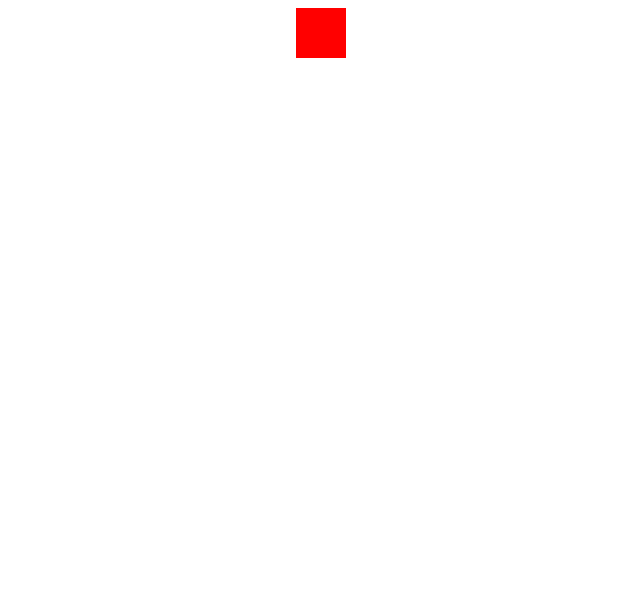
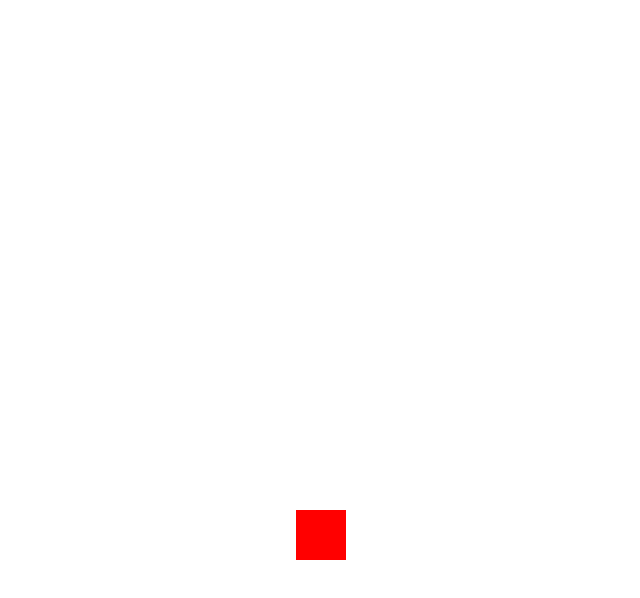
Before and after one commit to ASF2405/ASF2405.github.io, a plain HTML site: page Bouncingbox.html in a window 1280 px wide. Shown: the whole page, without its empty margins (199-839 px from the left). Drawn offline with Linux system fonts and the light colour scheme.

Commit message:
Box is bouncing.

```diff
--- a/Bouncingbox.html
+++ b/Bouncingbox.html
@@ -19,17 +19,29 @@
     //Speed and start.
     var Box = document.getElementById("Box")
     var x = 0
-    var speed = 5
+    var y = 0
+    var Horspeed = 5
+    var Verspeed = 10
     setInterval(update, 50)
     //Movement perameters.
     function update(){
         Box.style.left= x + "px"
-         x=x+speed
+         x=x+Horspeed
         if(x>=window.innerWidth-50){
-            speed=-speed
+            Horspeed=-Horspeed
         }
         if(x<=0){
-            speed=-speed
+            Horspeed=-Horspeed
+        }
+           Box.style.top= y + "px"
+         y=y+Verspeed
+        if(y>=window.innerHeight-50){
+            Verspeed=-Verspeed
+        }
+        if(y<=0){
+            Verspeed=-Verspeed
         }
     }
+
+
 </script>
```
